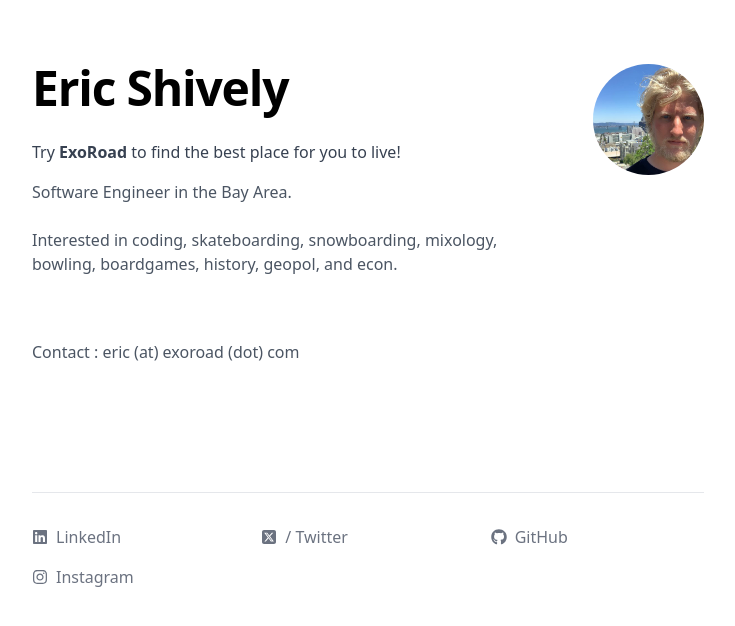
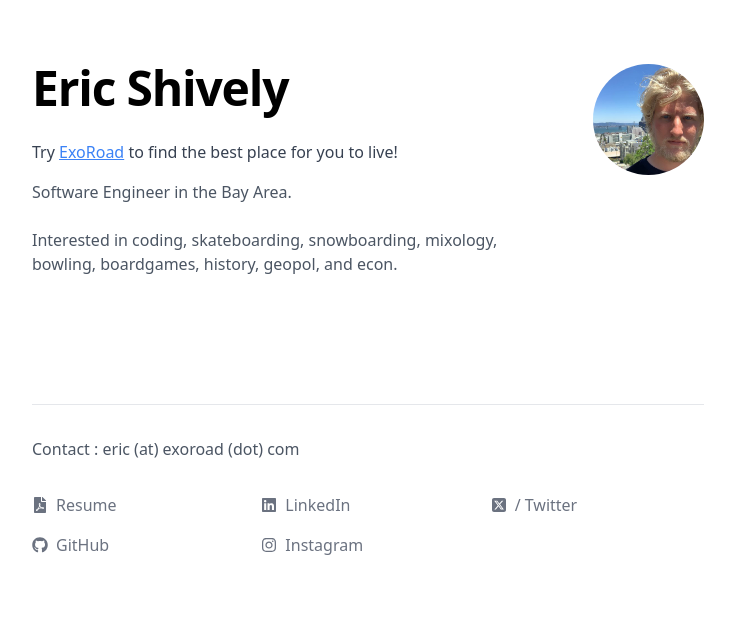
Before and after one commit to ericshively/homepage, a Next.js app: page / in a window 1280 px wide. Shown: the top 626 px of the page, without its empty margins (272-1007 px from the left). Built offline with nearby package versions, Linux system fonts and the light colour scheme.

Commit message:
Add resume and some styling diffs

```diff
--- a/app/page.tsx
+++ b/app/page.tsx
@@ -11,19 +11,22 @@ export default function Home() {
           <h2 className="text-gray-700 dark:text-gray-200 mb-4">
             <br></br>
             Try
-            <span className="font-semibold">
+            <span>
               {" "}
-              <a href="https://www.exoroad.com"> ExoRoad </a>
-            </span>
+              <a
+                className="underline text-blue-500"
+                href="https://www.exoroad.com"
+              >
+                {" "}
+                ExoRoad
+              </a>
+            </span>{" "}
             to find the best place for you to live!
           </h2>
           <p className="text-gray-600 dark:text-gray-400 mb-16">
             Software Engineer in the Bay Area. <br /> <br /> Interested in
             coding, skateboarding, snowboarding, mixology, bowling, boardgames,
             history, geopol, and econ.
-          </p>
-          <p className="text-gray-600 dark:text-gray-400 mb-16">
-            Contact : eric (at) exoroad (dot) com
           </p>
         </div>
         <div className="w-[80px] sm:w-[176px] relative mb-8 sm:mb-0 mr-auto">
--- a/components/Footer.tsx
+++ b/components/Footer.tsx
@@ -3,6 +3,7 @@ import { FaLinkedin } from "react-icons/fa";
 import { FaSquareXTwitter } from "react-icons/fa6";
 import { FaGithub } from "react-icons/fa";
 import { FaInstagram } from "react-icons/fa";
+import { FaFilePdf } from "react-icons/fa";
 
 const ExternalLink = ({
   href,
@@ -25,7 +26,15 @@ export default function Footer() {
   return (
     <footer className="flex flex-col justify-center items-start max-w-2xl mx-auto w-full mb-8">
       <hr className="w-full border-1 border-gray-200 dark:border-gray-800 mb-8" />
+      <p className="text-gray-600 dark:text-gray-400 mb-8">
+        Contact : eric (at) exoroad (dot) com
+      </p>
       <div className="w-full max-w-2xl grid grid-cols-1 gap-4 pb-16 sm:grid-cols-3">
+        <div className="flex flex-col space-y-4">
+          <ExternalLink href="/Eric_Shively_Resume.pdf">
+            <FaFilePdf /> Resume
+          </ExternalLink>
+        </div>
         <div className="flex flex-col space-y-4">
           <ExternalLink href="https://linkedin.com/in/ericshively">
             <FaLinkedin /> LinkedIn
```
Also changed, not shown: 1 other file (tests, documents, lock files or other folders).
